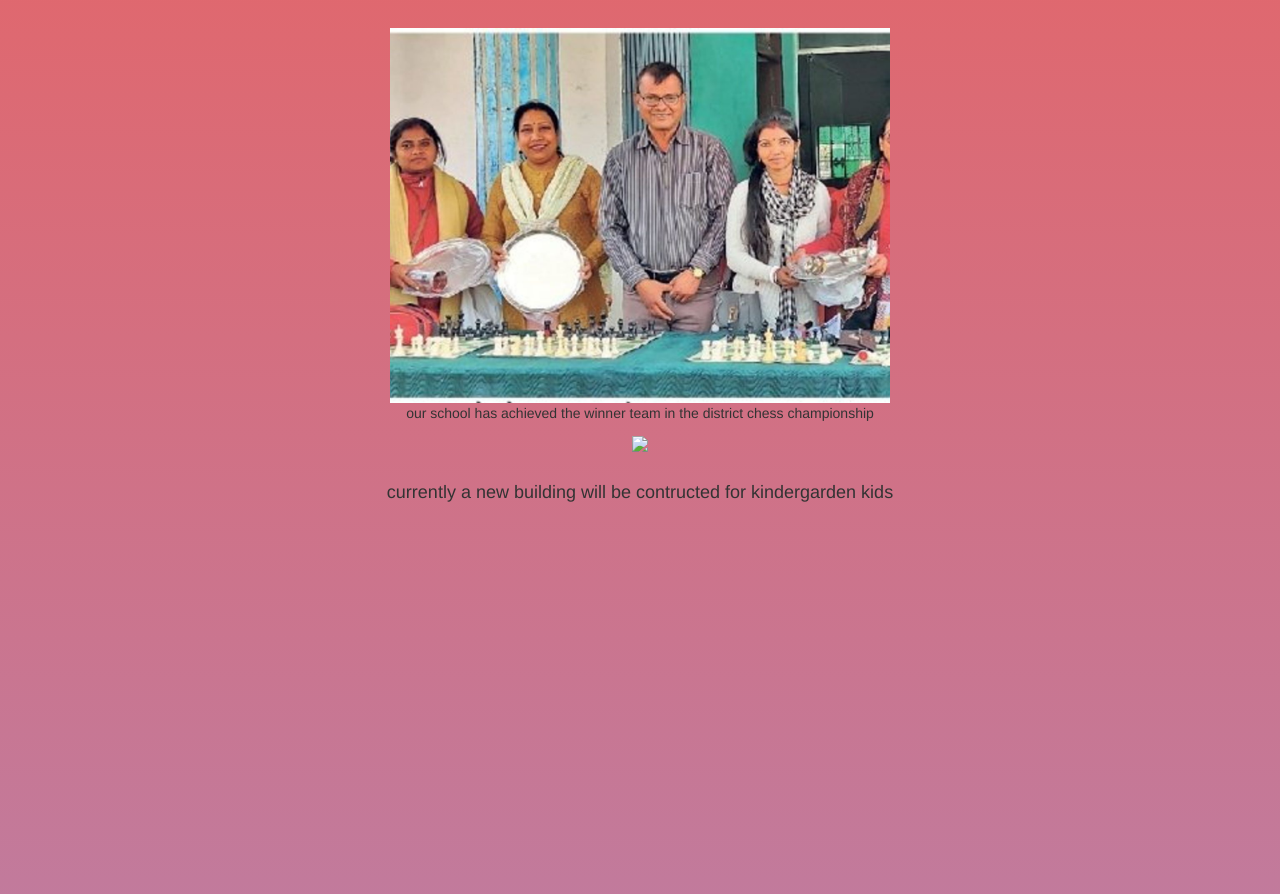
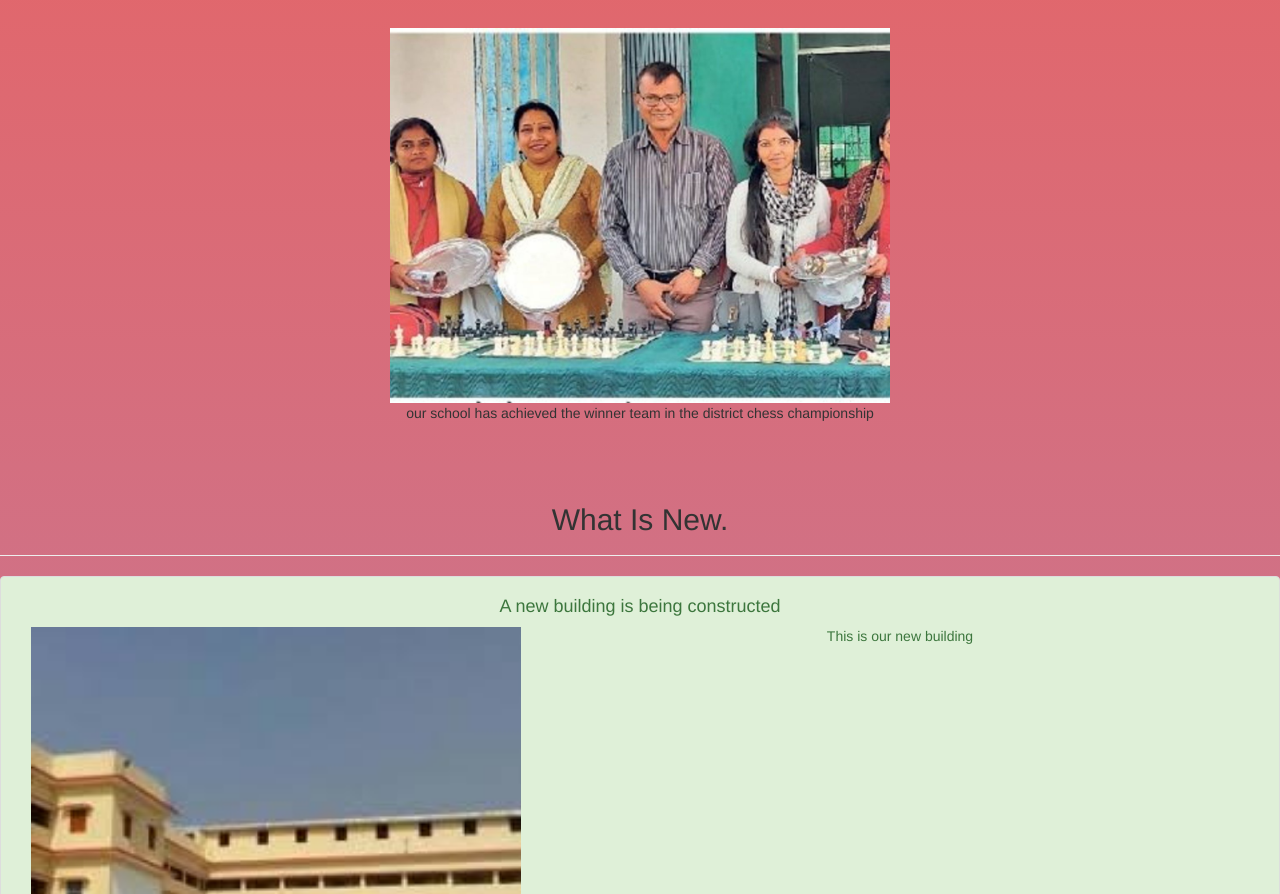
Before and after one commit to Adan602/st.xavier-s.github.io, a plain HTML site: page index.html in a window 1280 px wide. Shown: the part 206-1100 px from the top of the page. Drawn offline with nearby package versions, Linux system fonts and the light colour scheme.

Commit message:
Add files via upload

```diff
--- a/index.html
+++ b/index.html
@@ -59,11 +59,22 @@
 
     <section id="what's new">
 
-        <img src="images.jpg">
-        <br><br>
-        <h4>currently a new building will be contructed for kindergarden kids</h4>
-
-
+        <div class="page-header col-lg-12 col-md-12 col-sm-12 col-xs-12" id="environment">
+      <h2 class="text-capitalize">
+        What is new.
+        </h2>
+      </div>
+      <ul class="list-group">
+      <li class="list-group-item list-group-item-success col-lg-12 col-md-12 col-sm-12 col-xs-12 environment_li">
+          <h4>
+          A new building is being constructed
+          </h4>
+          <img src="building.jpg" class="img-responsive col-lg-5 col-md-5 col-sm-5 col-xs-12">
+          <p class="list-group-item-text col-lg-7 col-md-7 col-sm-7 col-xs-12">
+          This is our new building
+          </p>
+          </li>
+        </ul>
 
     </section>
 
```
